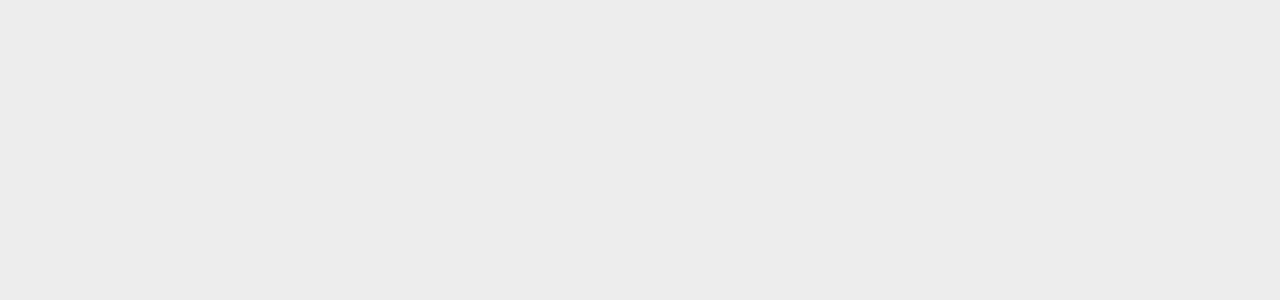
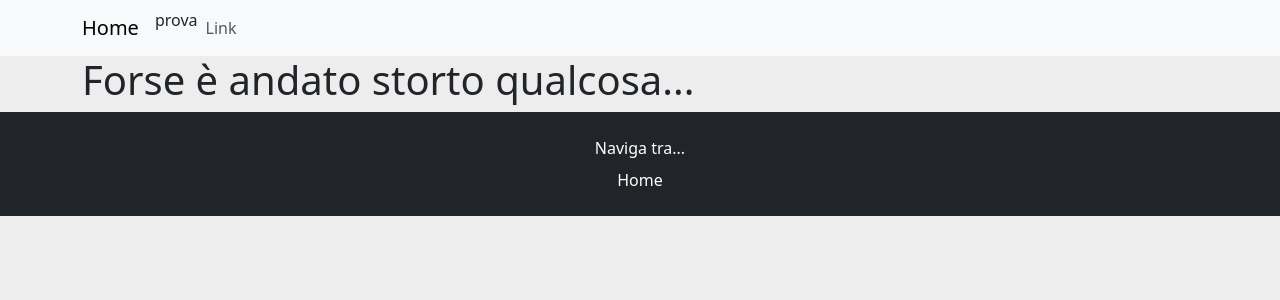
Before and after one commit to marzia-blasi/webapp-react, a React (Vite) app: page /Details in a window 1280 px wide. Before the commit this address had no page. Shown: the top 300 px of the page. Built offline with nearby package versions, Linux system fonts and the light colour scheme.

Commit message:
add NotFoundPage

```diff
--- a/src/App.jsx
+++ b/src/App.jsx
@@ -6,6 +6,7 @@ import DefaultLayout from "./layouts/DefaultLayout";
 // Pages
 import HomePage from "./pages/HomePage";
 import DetailPage from "./pages/DetailPage";
+import NotFoundPage from "./pages/NotFoundPage";
 
 function App() {
   return (
@@ -13,6 +14,7 @@ function App() {
       <BrowserRouter>
         <Routes>
           <Route element={<DefaultLayout />}>
+            <Route path="*" element={<NotFoundPage />} />
             <Route index element={<HomePage />} />
             <Route path="/Details/:id" element={<DetailPage />} />
           </Route>
--- a/src/index.css
+++ b/src/index.css
@@ -22,3 +22,9 @@ body {
     object-fit: cover;
   }
 }
+
+img {
+  width: 400px;
+  height: 450px;
+  object-fit: cover;
+}
--- /dev/null
+++ b/src/pages/NotFoundPage.jsx
@@ -0,0 +1,7 @@
+export default function NotFoundPage() {
+  return (
+    <div>
+      <h1>Forse è andato storto qualcosa...</h1>
+    </div>
+  );
+}
```
